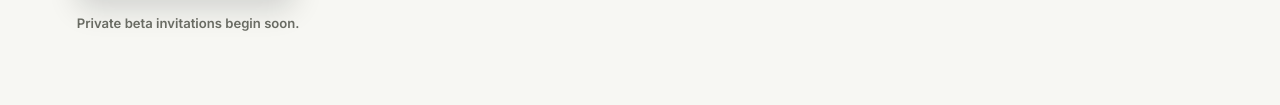
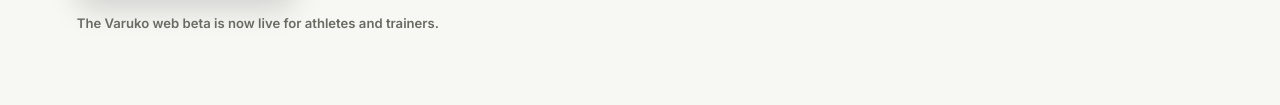
Before and after one commit to varukoapp/varuko-website, a plain HTML site: page index.html in a window 1280 px wide. Shown: the part 777-882 px from the top of the page. Drawn offline with Linux system fonts and the light colour scheme.

Commit message:
Update beta launch messaging

```diff
--- a/index.html
+++ b/index.html
@@ -61,7 +61,7 @@
         </div>
 
         <p class="launch-note">
-          Private beta invitations begin soon.
+          The Varuko web beta is now live for athletes and trainers.
         </p>
       </div>
 
```
